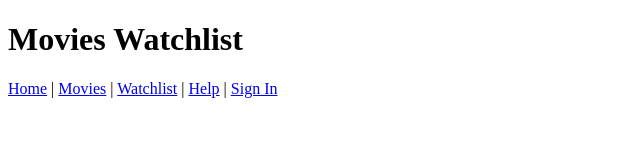
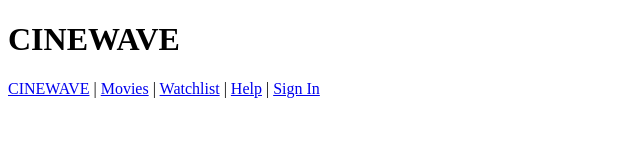
Before and after one commit to skeNN666/cinewave, a plain HTML site: page index.html in a window 1280 px wide. Shown: the whole page, without its empty margins (0-640 px from the left). Drawn offline with Linux system fonts and the light colour scheme.

Commit message:
Update index.html

```diff
--- a/index.html
+++ b/index.html
@@ -3,12 +3,12 @@
 <head>
   <meta charset="UTF-8">
   <meta name="viewport" content="width=device-width, initial-scale=1.0">
-  <title>Movies Watchlist</title>
+  <title>CINEWAVE</title>
 </head>
 <body>
-  <h1>Movies Watchlist</h1>
+  <h1>CINEWAVE</h1>
   <nav>
-    <a href="home.html">Home</a> |
+    <a href="home.html">CINEWAVE</a> |
     <a href="movies.html">Movies</a> |
     <a href="watchlist.html">Watchlist</a> |
     <a href="help.html">Help</a> |
```
